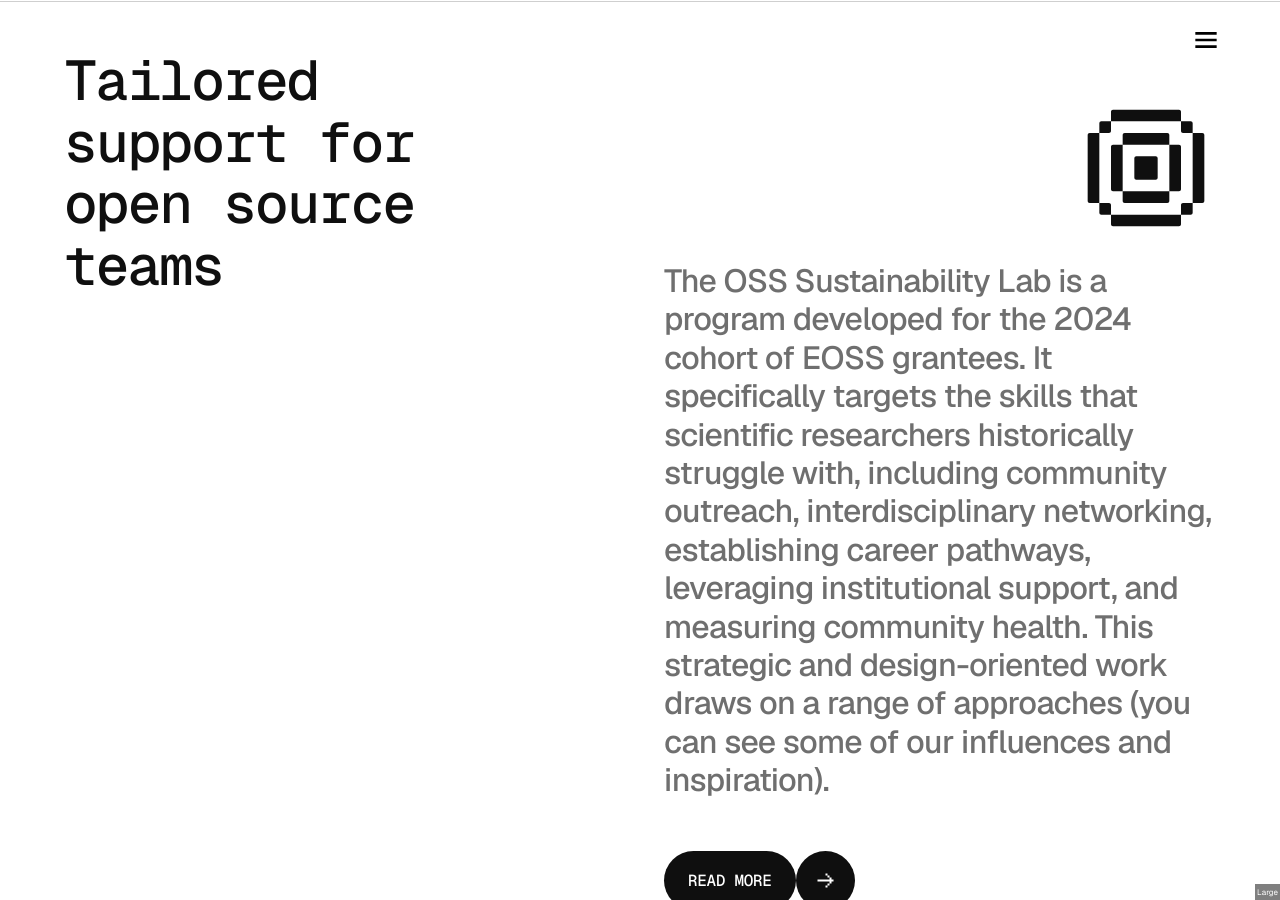
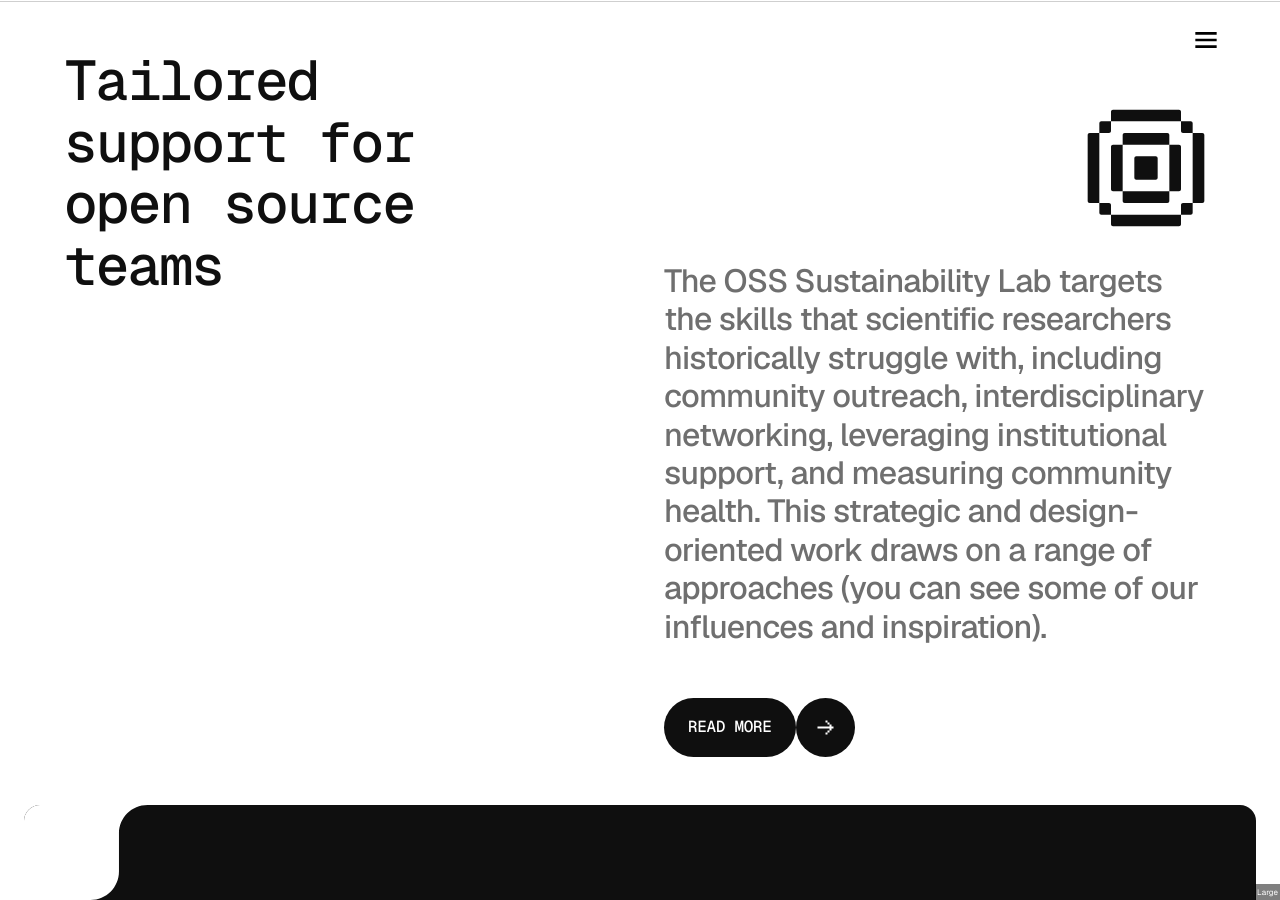
Before and after one commit to oss-sustainability-lab/website, a Jekyll site: the page built from index.html, in a window 1280 px wide and 900 px high, scrolled down 587 px. Built offline with Jekyll 4.4.1, drawn with Linux system fonts in a browser that asks for light colours; nearby versions of some CDN libraries; library files that are not in the unit come from our copies.

Commit message:
Update index.html

```diff
--- a/index.html
+++ b/index.html
@@ -57,7 +57,7 @@
       </svg>
 
       <div class="rte">
-        <p class="h3 text-gray">The OSS Sustainability Lab is a program developed for the 2024 cohort of EOSS grantees. It specifically targets the skills that scientific researchers historically struggle with, including community outreach, interdisciplinary networking, establishing career pathways, leveraging institutional support, and measuring community health. This strategic and design-oriented work draws on a range of approaches (you can see some of our influences and inspiration).</p>
+        <p class="h3 text-gray">The OSS Sustainability Lab targets the skills that scientific researchers historically struggle with, including community outreach, interdisciplinary networking, leveraging institutional support, and measuring community health. This strategic and design-oriented work draws on a range of approaches (you can see some of our influences and inspiration).</p>
 
         <a class="btn" href="{{ site.baseurl }}/programs/">
           <span>Read More</span>
```
